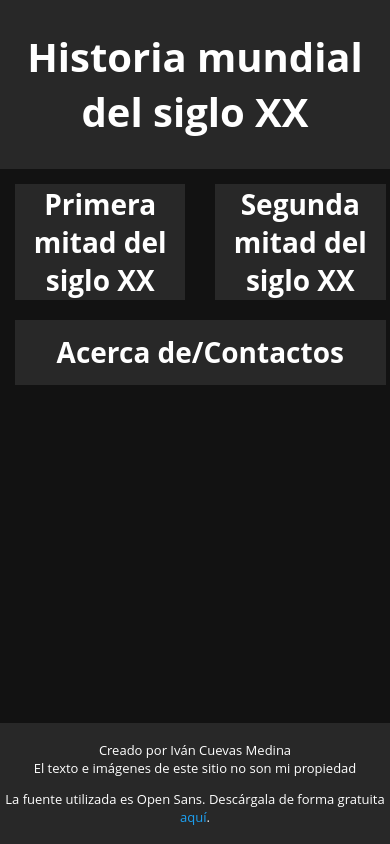
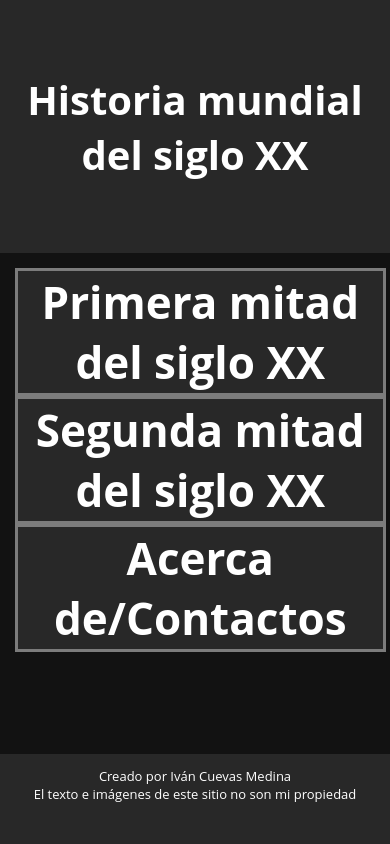
Before and after one commit to dot0l/dot0l.github.io, a PHP site: page / in a window 390 px wide. Run offline with PHP 8.4, Linux system fonts and the light colour scheme.

Commit message:
menu movil, index responsive, limpieza

```diff
--- a/css/base.css
+++ b/css/base.css
@@ -32,37 +32,68 @@ ul{
 a{
     color: #1da1f2;
 }
+
 body{
     margin: 0px;
     background: #121212;
 }
 
+#pagecontent{
+    min-height: calc(100vh - 100px;)
+}
+
 footer{
     position: absolute;
+    bottom: 0px;
+    z-index: -10000;
+    min-height: 90px;
     text-align: center;
-    bottom: 0px;
     font-size: 13px;
     width: 100%;
     background: #282828;
-    padding: 5px 0px;
 }
 
-#accordion-container{
+.accordion-container{
     width: 95%;
     margin: 15px;
-    position: absolute;
+
+}
+
+#accordion-desktop{
+    display: block; /* ! el menú desktop está desactivado para probar el menú móvil, no olvidar reactivar*/
+}
+
+#accordion-mobile{
+    display: none; /* oculta el menú móvil por defecto*/
 }
 
 .accordion{
     margin: auto;
     background: #282828;
-    width: 46%;
-    min-height: 65px;
-    font-size: 28px;
     border: none;
     outline: none;
     font-weight: bold;
     cursor: pointer;
+}
+
+#accordion-desktop .accordion{
+    width: 46%;
+    min-height: 65px;
+    font-size: 28px;
+}
+
+#accordion-mobile .accordion{
+    width: 100%;
+    min-height: 80px;
+    font-size: 44px;
+    border: 3px solid rgb(124, 124, 124);
+}
+#accordion-mobile .panel{
+    display: none;
+    overflow: hidden;
+}
+#accordion-mobile .panel li{
+    height: 45px;
 }
 
 .active{
@@ -71,15 +102,18 @@ footer{
 
 .panel{
     text-align: center;
+    z-index: 100000;
+    background-color: rgb(25, 25, 25);
+}
+
+#accordion-desktop .panel{
     width: 46%;
-    background-color: rgb(25, 25, 25);
 }
 
 .panel li{
     padding: 6px;
 }
 
-/*la lista de la izquierda no se alinea*/
 #bloque-izq, #pan-izq{
     float: left;
 }
@@ -95,10 +129,29 @@ footer{
 
 #bloque-ult{
     margin: 20px auto 0px;
-    width: 100%;
+    width: 100% !important;
 }
 
 #pan-ult{
     margin: auto;
-    width: 100%;
+    width: 100% !important;
 }
+
+@media only screen and (max-width: 720px){/*pantallas móviles*/
+    #accordion-desktop{
+        display: none;
+    }
+    #accordion-mobile{
+        display: block;
+    }
+    .extradet{
+        display: none;
+    }
+    .encabezado{
+        height: 30vh;
+    }
+
+    .encabezado h1{
+        font-size: 40px;
+    }
+}
--- a/index.html
+++ b/index.html
@@ -2,6 +2,7 @@
 <head>
     <title>base</title>
     <meta charset="UTF-8">
+    <meta name="viewport" content="width=device-width, initial-scale=1.0">
     <link rel="stylesheet" type="text/css" href="css/base.css">
     <script src="js/jquery-3.3.1.min.js"></script>
     <script src="js/base.js"></script>
@@ -10,7 +11,8 @@
     <section class="encabezado">
         <h1>Historia mundial del siglo XX</h1>
     </section>
-    <div id="accordion-container">
+    <div id="pagecontent">
+        <div class="accordion-container" id="accordion-desktop"> <!--debido a la forma que está formateado este menú, solo es funcional en desktop-->
             <button class="accordion" id="bloque-izq">Primera mitad del siglo XX</button>
             <button class="accordion" id= "bloque-der">Segunda mitad del siglo XX</button>
             <div class="panel" id= "pan-izq">
@@ -44,10 +46,45 @@
             </div>
 
         </div>
+        <div class="accordion-container" id="accordion-mobile"> <!--versión móvil del menú. oculto por defecto.-->
+            <button class="accordion acc-mob">Primera mitad del siglo XX</button>
+            <div class="panel">
+                <ul>
+                    <li><a href="pm/primera-gm.html">Primera sguerra mundial</a></li>
+                    <li><a href="pm/revolucion-rusa.html">Revolución de Rusia</a></li>
+                    <li><a href="pm/union-sovietica.html">La Unión Soviética</a></li>
+                    <li><a href="pm/facsismo-nazismo.html">Fascismo y nazismo</a></li>
+                    <li><a href="pm/gran-depresion.html">La gran depresión</a></li>
+                    <li><a href="pm/nazis-al-poder.html">La llegada de los nazis al poder</a></li>
+                    <li><a href="pm/alemania-nazi.html">La Alemania Nazi</a></li>
+                    <li><a href="pm/alemania-nazi.html">Segunda Guerra mundial</a></li>
+                </ul>
+            </div>
+            <button class="accordion acc-mob">Segunda mitad del siglo XX</button>
+            <div class="panel">
+                <ul>
+                    <li><a href="sm/descolonizacion.html">La descolonización</a></li>
+                    <li><a href="sm/guerra-fria.html">La guerra fría</a></li>
+                    <li><a href="sm/guerras-proxy.html">Las guerras proxy</a></li>
+                    <li><a href="sm/carrera-espacial.html">La carrera espacial</a></li>
+                    <li><a href="sm/muro-berlin.html">El muro de Berlín</a></li>
+                    <li><a href="sm/caida-union.html">La caída de la Unión Soviética</a></li>
+                </ul>
+            </div>
+            <button class="accordion acc-mob">Acerca de/Contactos</button>
+            <div class="panel">
+                 <ul>
+                    <li><a href="ad/acerca.html">Acerca de esta página web</a></li>
+                    <li><a href="ad/contacto.html">Contactos</a></li>
+                </ul>
+            </div>
+
+        </div>
+    </div>
     <footer>
         <p>Creado por Iván Cuevas Medina<br>
         El texto e imágenes de este sitio no son mi propiedad</p>
-        <p>La fuente utilizada es Open Sans. Descárgala de forma gratuita <a href="https://fonts.google.com/specimen/Open+Sans">aquí</a>.</p>
+        <p class="extradet">La fuente utilizada es Open Sans. Descárgala de forma gratuita <a href="https://fonts.google.com/specimen/Open+Sans">aquí</a>.</p>
     </footer>
 </body>
 </html>
--- a/js/base.js
+++ b/js/base.js
@@ -1,12 +1,30 @@
 $(document).ready(function(){/*prepara las funciones para el documento actual
-    MUY IMPORTANTE, si esta linea no se include el jquery no funcionara*/
+    MUY IMPORTANTE, si esta línea no se incluye el jquery no funcionará*/
+
+    //código para la versión desktop del menú de la página principal
     $("#bloque-izq").click(function(){
         $("#pan-izq").slideToggle(500); //hace un slide de .5s al panel
       });
     $("#bloque-der").click(function(){
-        $("#pan-der").slideToggle(500); //hace un slide de .5s al panel
+        $("#pan-der").slideToggle(500);
       });
     $("#bloque-ult").click(function(){
-        $("#pan-ult").slideToggle(500); //hace un slide de .5s al panel
+        $("#pan-ult").slideToggle(500);
       });
+
+    //código para la versión móvil
+    var acc = document.getElementsByClassName("acc-mob");
+    var i;
+
+    for (i = 0; i < acc.length; i++) {
+      acc[i].addEventListener("click", function() {
+        /* Toggle between hiding and showing the active panel */
+        var panel = this.nextElementSibling;
+        if (panel.style.display === "block") {
+          panel.style.display = "none";
+        } else {
+          panel.style.display = "block";
+        }
+      });
+    }
 });
```
Lines whose indentation alone changed are shown as unchanged.
